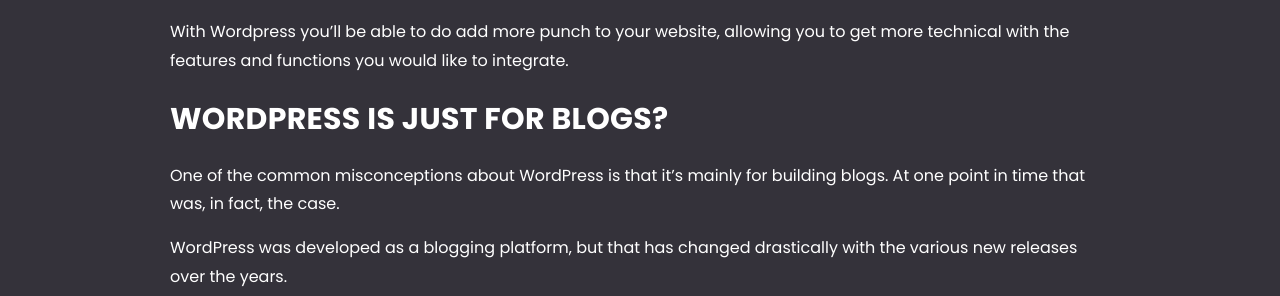
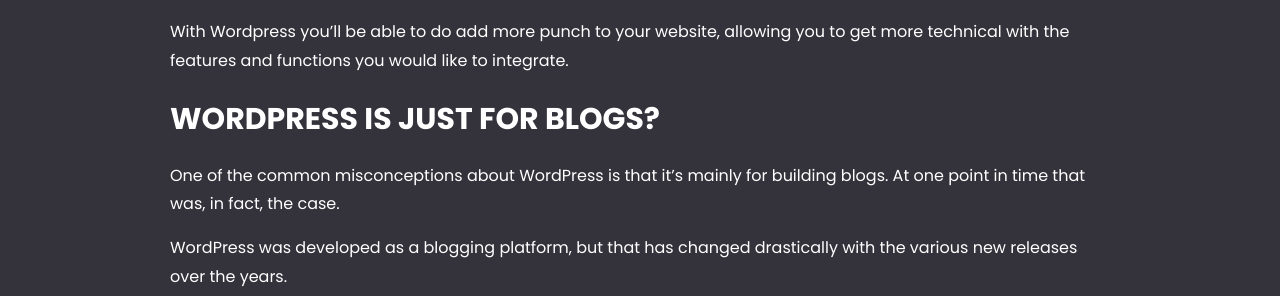
Before and after one commit to RahKapoor/Portfolio, a Jekyll site: the page built from _posts/2019-01-21-10-why-wordpress.md, in a window 1280 px wide. Shown: the part 746-1042 px from the top of the page. Built offline with Jekyll 4.4.1, drawn with Linux system fonts in a browser that asks for light colours.

Commit message:
Update style.css

```diff
--- a/assets/css/style.css
+++ b/assets/css/style.css
@@ -96,7 +96,10 @@
 
 .post-title { font-size: 45px; font-family: 'poppins', sans-serif !important;}
 
-.blog-detail-contents h2 { letter-spacing: 0.3px;}
+.blog-detail-content h2 {
+    margin: 25px 0;
+    letter-spacing: normal;
+}
 
 h1, h2, h3, h4, h5, h6 {
 	font: 700 40px/1.2 'poppins', sans-serif;
```
